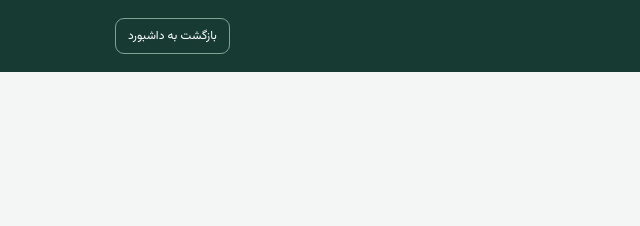
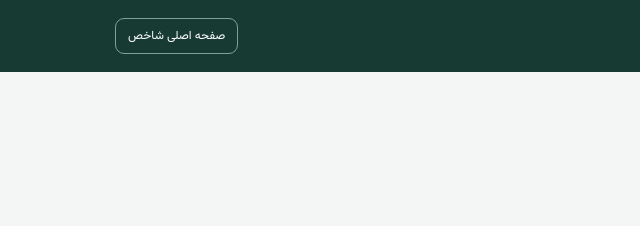
Before and after one commit to farough-reihani/egg-market-intelligence, a plain HTML site: page market.html in a window 1280 px wide. Shown: the top 226 px of the page, 0-640 px from the left. Drawn offline with nearby package versions, Linux system fonts and the light colour scheme; no server answers.

Commit message:
Keep market page as a link to the homepage index

```diff
--- a/market.html
+++ b/market.html
@@ -12,7 +12,7 @@
   <header>
     <b class="egg">🥚</b>
     <div><strong>هوش بازار تخم‌مرغ</strong><small>نمای عمومی بازار</small></div>
-    <a class="market-link" href="index.html">بازگشت به داشبورد</a>
+    <a class="market-link" href="index.html">صفحه اصلی شاخص</a>
   </header>
   <main>
     <section class="market-intro">
```
